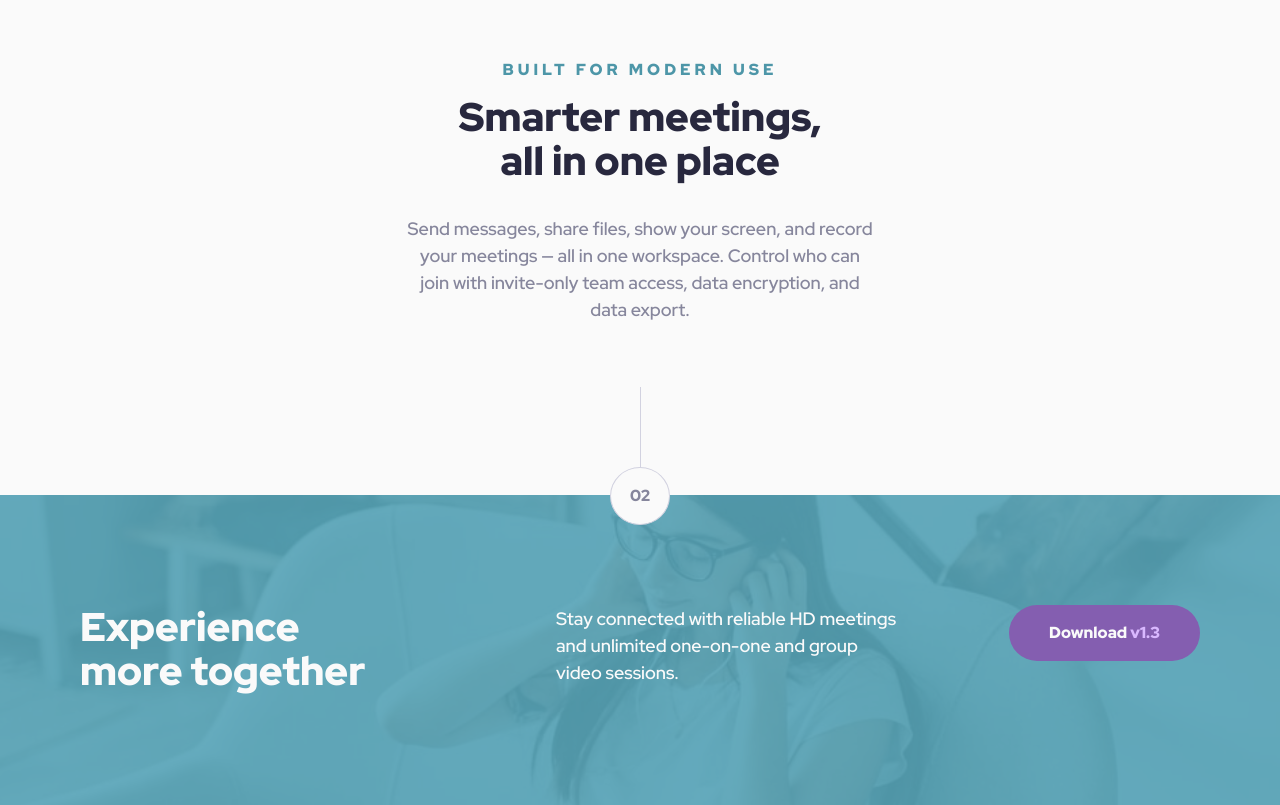
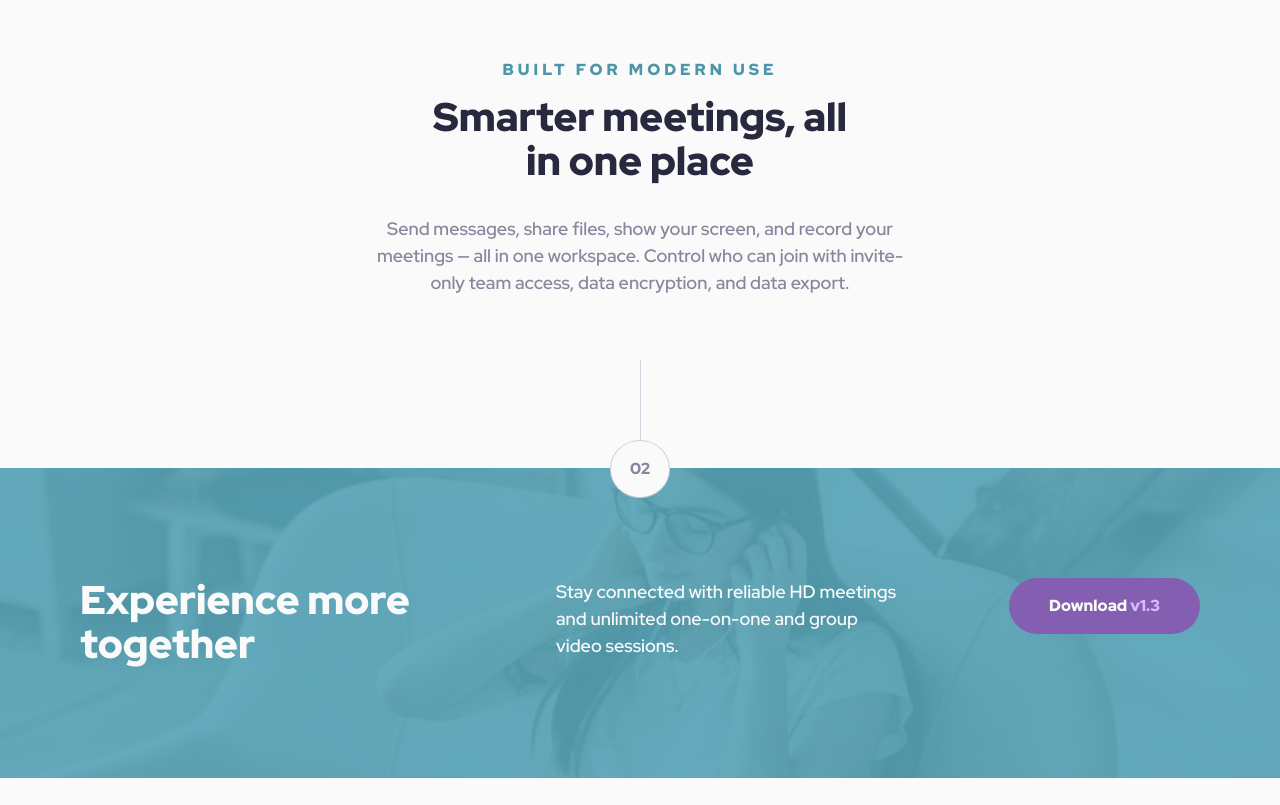
Before and after one commit to kassahunAmdie/meet-landing-page, a plain HTML site: page index.html in a window 1280 px wide. Shown: the part 1071-1876 px from the top of the page. After the commit the page ends 1849 px from the top, so only its background shows below. Drawn offline with Linux system fonts and the light colour scheme.

Commit message:
Fonts and Readme
Some font adjustments that broke the layout once uploaded to GitHub and the readme file was edited

```diff
--- a/style.css
+++ b/style.css
@@ -86,7 +86,7 @@ p, h1, h2, h3, h4, h5, h6 {
 
 /* End CSS reset */
 
-/* utilities */
+/* utilities and components */
 
 .button {
   padding: 16px 40px;
@@ -95,6 +95,7 @@ p, h1, h2, h3, h4, h5, h6 {
   color: var(--white);
   line-height: 1.5;
   font-weight: var(--fw-bold);
+  white-space: nowrap;
  }
 
  .button.green {
@@ -117,7 +118,6 @@ p, h1, h2, h3, h4, h5, h6 {
   color: var(--slate-600);
   line-height: 1.5;
   text-wrap: pretty;
-  max-width: 40ch;
 }
 
 .header-preset {
@@ -127,15 +127,13 @@ p, h1, h2, h3, h4, h5, h6 {
   line-height: 1.1;
   justify-self: center;
   text-wrap: balance;
-  max-width: 10ch;
 }
 
 .header-2-preset {
   font-size: var(--fs-500);
   font-weight: var(--fw-bold);
   color: var(--slate-900);
-  text-wrap: balance;
-  max-width: 15ch;
+  max-width: 19ch;
 }
 
 .parg-preset-style-2 {
@@ -447,7 +445,6 @@ body {
       justify-content: center;
       text-align: center;
       margin-block: 23px;
-      padding-inline: unset;
     }
 
     .button {
@@ -477,6 +474,7 @@ body {
 
     .header-2-preset {
       font-size: var(--fs-600);
+      max-width: 16ch;
     }
 
     .parg-preset {
@@ -494,11 +492,11 @@ body {
       text-align: start;
       margin-block-start: 80px;
       margin-block-end: 112px;
-      align-items: flex-start;
+      align-items: self-start;
     }
 
     .footer__heading {
-      grid-column: 1 / 5;
+      grid-column: 1 / 6;
       font-size: var(--fs-600);
     }
 
```
Also changed, not shown: screenshot.jpg (added), screenshotMobile.jpg (added), screenshotTablet.jpg (added), 2 other files.
